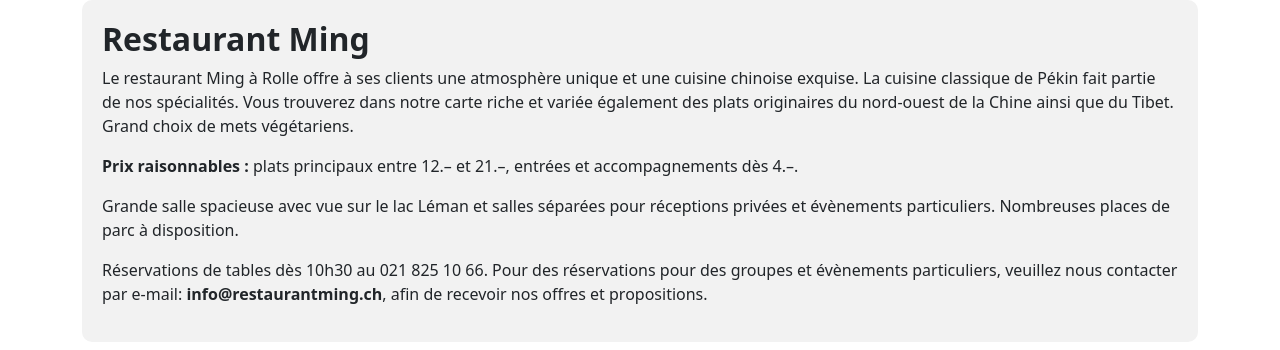
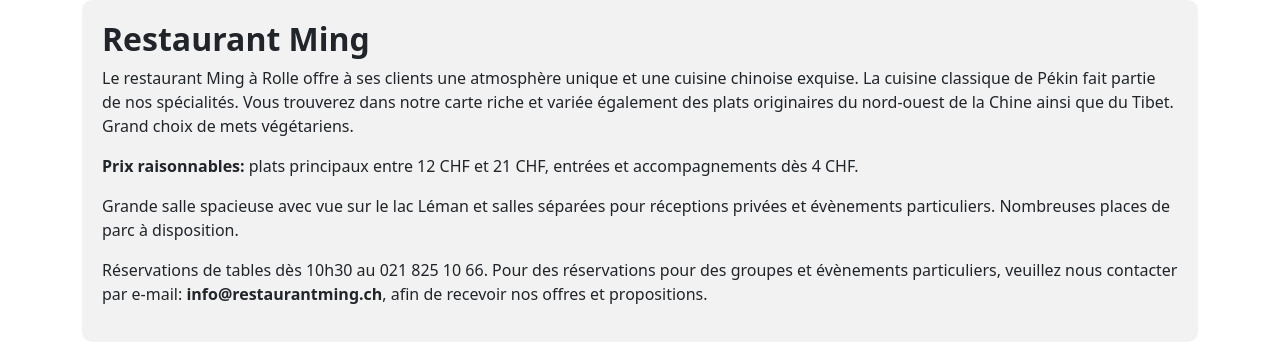
Before and after one commit to antonio5311234/cuyzin, a Django app: page /ejercicio1/ in a window 1280 px wide. Shown: the part 56-406 px from the top of the page. Run offline with Django 5.2, Linux system fonts and the light colour scheme.

Commit message:
añadi CHF

```diff
--- a/tienda/forms.py
+++ b/tienda/forms.py
@@ -23,7 +23,7 @@
             self.add_error('Cuisine', 'Cuisine incorrecte.')
         if cleaned_data.get('Spécialité') and cleaned_data.get('Spécialité').lower() != 'cuisine de pékin':
             self.add_error('Spécialité', 'Spécialité incorrecte.')
-        if cleaned_data.get('Prix_des_plats_principaux') and cleaned_data.get('Prix_des_plats_principaux').lower() != 'entre 12 et 21':
+        if cleaned_data.get('Prix_des_plats_principaux') and cleaned_data.get('Prix_des_plats_principaux').lower() != 'entre 12 CHF et 21 CHF':
             self.add_error('Prix_des_plats_principaux', 'Prix incorrect.')
         if cleaned_data.get('Vue') and cleaned_data.get('Vue').lower() != 'sur le lac léman':
             self.add_error('Vue', 'Vue incorrecte.')
@@ -55,7 +55,7 @@
             self.add_error('Cuisine', 'Cuisine incorrecte.')
         if cleaned_data.get('Spécialité') and cleaned_data.get('Spécialité').lower() != 'les tapas':
             self.add_error('Spécialité', 'Spécialité incorrecte.')
-        if cleaned_data.get('Prix_des_plats_principaux') and cleaned_data.get('Prix_des_plats_principaux').lower() != 'dès 22':
+        if cleaned_data.get('Prix_des_plats_principaux') and cleaned_data.get('Prix_des_plats_principaux').lower() != 'dès 22 CHF':
             self.add_error('Prix_des_plats_principaux', 'Prix incorrect.')
         if cleaned_data.get('Vue') and cleaned_data.get('Vue').lower() != 'sur le lac de Morat':
             self.add_error('Vue', 'Vue incorrecte.')
--- a/tienda/templates/plantilla/Ejercicio1.html
+++ b/tienda/templates/plantilla/Ejercicio1.html
@@ -9,7 +9,7 @@
     <p>Le restaurant Ming à Rolle offre à ses clients une atmosphère unique et une cuisine chinoise exquise.
         La cuisine classique de Pékin fait partie de nos spécialités. Vous trouverez dans notre carte riche et
         variée également des plats originaires du nord-ouest de la Chine ainsi que du Tibet. Grand choix de mets végétariens.</p>
-    <p><strong>Prix raisonnables :</strong> plats principaux entre 12.– et 21.–, entrées et accompagnements dès 4.–.</p>
+    <p><strong>Prix raisonnables:</strong> plats principaux entre 12 CHF et 21 CHF, entrées et accompagnements dès 4 CHF.</p>
     <p>Grande salle spacieuse avec vue sur le lac Léman et salles séparées pour réceptions privées et évènements particuliers.
         Nombreuses places de parc à disposition.</p>
     <p>Réservations de tables dès 10h30 au 021 825 10 66. Pour des réservations pour des groupes et évènements particuliers,
```
